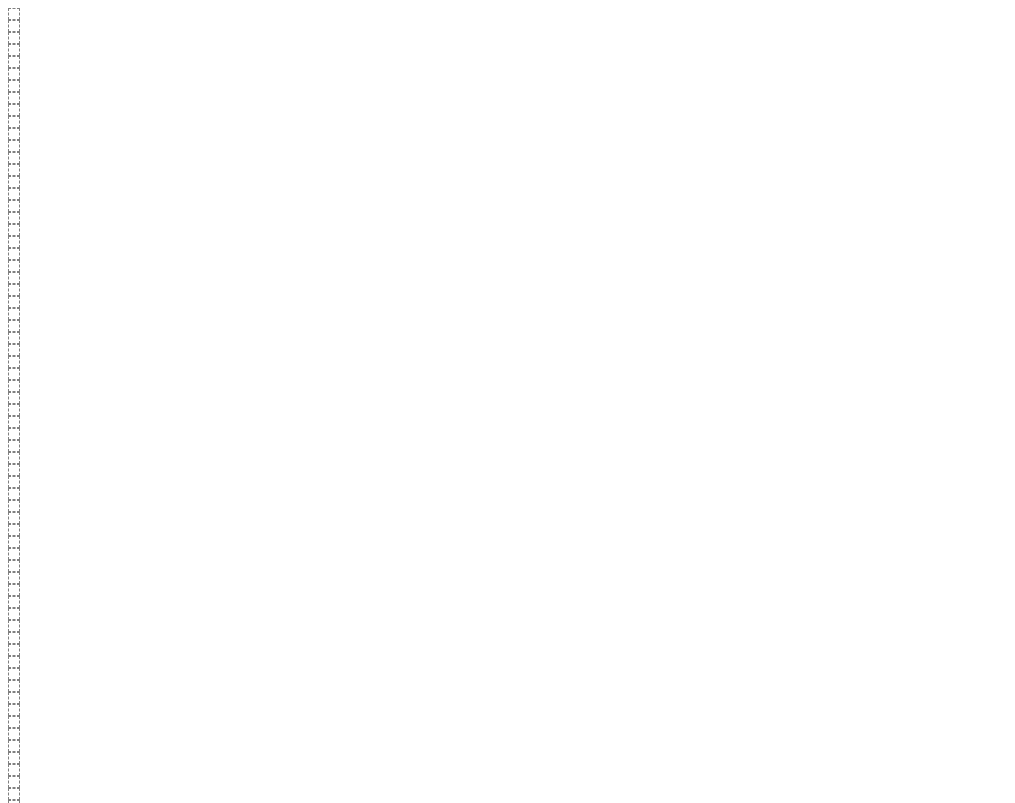
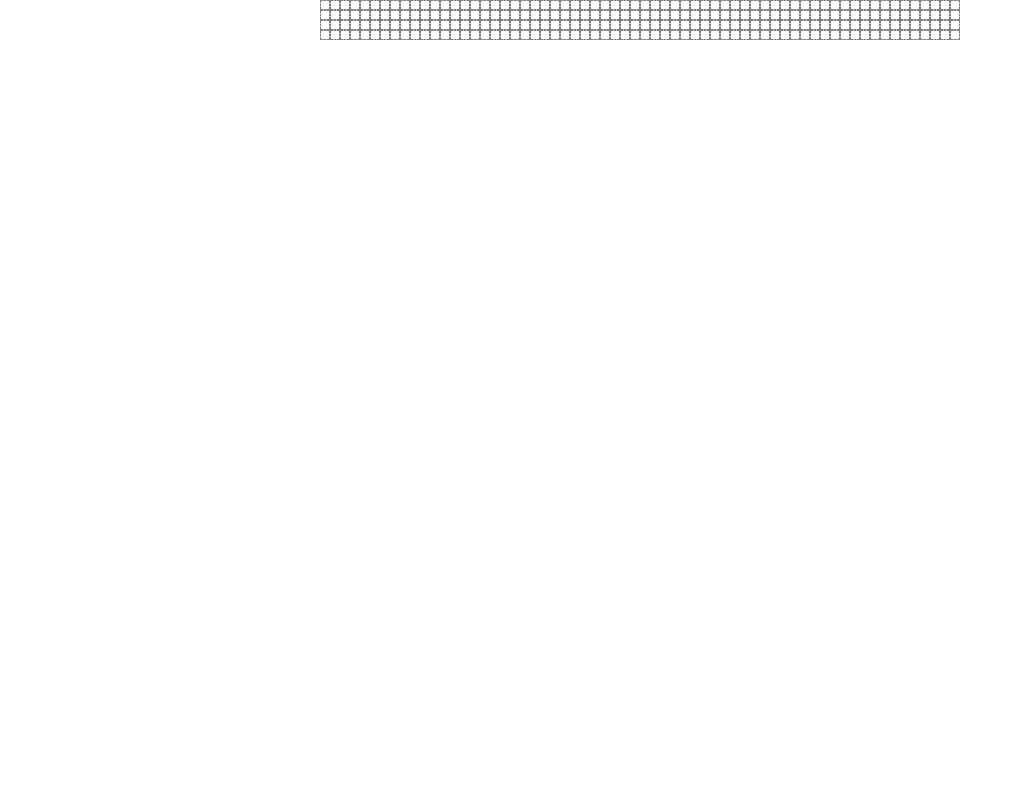
Before and after one commit to shtabyl/etch-a-sketch, a plain HTML site: page index.html in a window 1280 px wide. Shown: the top 803 px of the page, without its empty margins (0-1015 px from the left). Drawn offline with Linux system fonts and the light colour scheme.

Commit message:
Create style.css

```diff
--- a/index.html
+++ b/index.html
@@ -3,6 +3,7 @@
 <head>
     <meta charset="UTF-8">
     <meta name="viewport" content="width=device-width, initial-scale=1.0">
+    <link rel="stylesheet" href="style.css">
     <script src="script.js" defer></script>
     <title>Etch-a-Sketch</title>
 </head>
--- /dev/null
+++ b/style.css
@@ -0,0 +1,25 @@
+@layer reset {
+    *,
+    *::before,
+    *::after {
+        margin: 0;
+        padding: 0;
+        box-sizing: border-box;
+    }
+}
+
+@layer ui-kti {
+    :root {
+        font-family: sans-serif;
+    }
+
+}
+
+@layer layout {
+    .container {
+        margin: 0 auto;
+        width: 50svw;
+        display: flex;
+        flex-wrap: wrap;
+    }
+}
```
